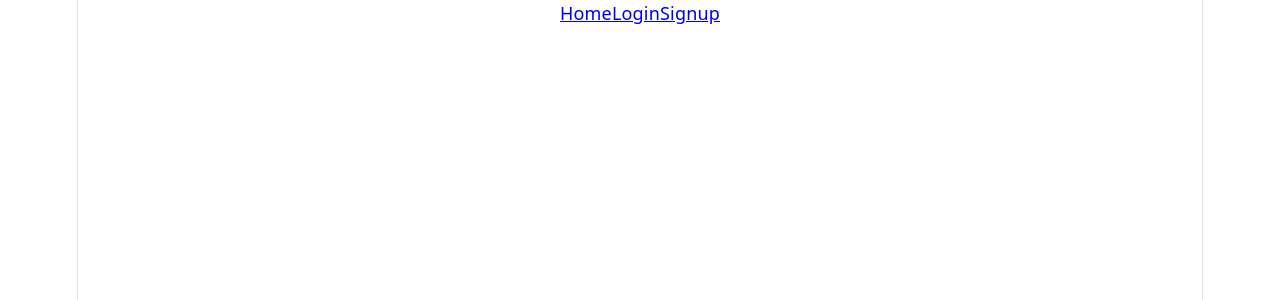
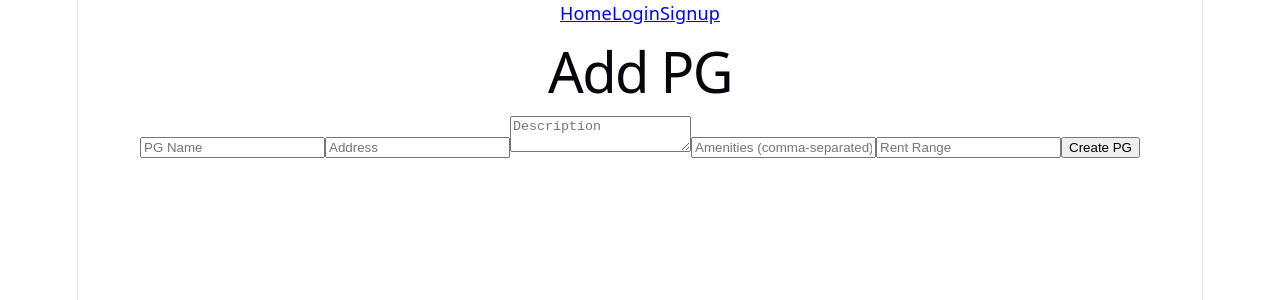
Before and after one commit to Peddireddy2005/smart-pg, a React app in the folder frontend/: page /owner/add-pg in a window 1280 px wide. Before the commit this address had no page. Shown: the top 300 px of the page. Built offline with nearby package versions, Linux system fonts and the light colour scheme; the HTML template or start-up script is replaced by a standard one.

Commit message:
owner Dashboard

```diff
--- a/frontend/src/App.jsx
+++ b/frontend/src/App.jsx
@@ -5,18 +5,19 @@ import Navbar from "./components/Navbar";
 import Home from "./pages/Home";
 import Login from "./pages/Login";
 import Signup from "./pages/Signup";
+import OwnerDashboard from "./pages/OwnerDashboard";
+import AddPG from "./pages/AddPG";
 
 function App() {
   return (
     <>
       <Navbar />
-
       <Routes>
         <Route path="/" element={<Home />} />
-
         <Route path="/login" element={<Login />} />
-
         <Route path="/signup" element={<Signup />} />
+        <Route path="/owner/dashboard" element={<OwnerDashboard />} />
+        <Route path="/owner/add-pg" element={<AddPG />} />
       </Routes>
     </>
   );
--- /dev/null
+++ b/frontend/src/pages/AddPG.jsx
@@ -0,0 +1,90 @@
+import {useState} from 'react';
+import { useNavigate } from "react-router-dom";
+import {createPG} from "../services/pgService";
+
+function AddPG() {
+    const navigate = useNavigate();
+    const[fromData,setFormData] = useState({
+        name:"",
+        address:"",
+        description:"",
+        amenities: "",
+        rentRange:"",
+    });
+
+    const handleChange = (e)=>{
+        setFormData({
+            ...fromData,
+            [e.target.name]:e.target.value,
+        });
+    };
+
+    const handleSubmit = async(e)=>{
+        e.preventDefault();
+        try{
+            await createPG({...fromData,
+                amenities: fromData.amenities.split(","),
+            });
+            alert("PG created successfully");
+            navigate("/owner/dashboard");
+        }catch(error){
+            console.log(error.response?.data);
+            alert(
+                error.response?.data?.message ||
+                error.message ||
+                "Failed to create PG"
+            );
+        }
+    };
+    return(
+        <div className="p-8 max-w-lg mx-auto">
+            <h1 className="text-2xl font-bold mb-4">Add PG</h1>
+            <form onSubmit={handleSubmit} className="flex flex-col gap-4">
+                <input
+                    type="text"
+                    name="name"
+                    placeholder="PG Name"
+                    onChange={handleChange}
+                    className="border p-2 rounded"
+                    required
+                />
+                <input
+                    type="text"
+                    name="address"
+                    placeholder="Address"
+                    onChange={handleChange}
+                    className="border p-2 rounded"
+                    required
+                />
+                <textarea
+                    name="description"
+                    placeholder="Description"
+                    onChange={handleChange}
+                    className="border p-2 rounded"
+                    required
+                />
+                <input
+                    type="text"
+                    name="amenities"
+                    placeholder="Amenities (comma-separated)"
+                    onChange={handleChange}
+                    className="border p-2 rounded"
+                />
+                <input
+                    type="text"
+                    name="rentRange"
+                    placeholder="Rent Range"
+                    onChange={handleChange}
+                    className="border p-2 rounded"
+                />
+                <button
+                    type="submit"
+                    className="bg-black text-white p-2 rounded"
+                >
+                    Create PG
+                </button>
+            </form>
+        </div>
+    );
+}
+export default AddPG;
--- /dev/null
+++ b/frontend/src/pages/OwnerDashboard.jsx
@@ -0,0 +1,62 @@
+import {getMyPGs} from "../services/pgService";
+import { useEffect, useState } from "react";
+import {Link} from "react-router-dom";
+
+function OwnerDashboard() {
+    const [pgs, setPGs] = useState([]);
+    useEffect(() => {
+        const fetchPGs = async ()=>{
+            try{
+                const data = await getMyPGs();
+                setPGs(data);
+            } catch(error){
+                console.lof(error.response?.data);
+                alert(
+                    error.response?.data?.message ||
+                    error.message ||
+                    "Failed to fetch PGs"
+                );
+            }
+        };
+        fetchPGs();
+    },[]);
+
+
+  return (
+    <div className="p-8">
+      <div className="flex justify-between mb-6">
+        <h1 className="text-3xl font-bold">
+          My PGs
+        </h1>
+
+        <Link
+          to="/owner/add-pg"
+          className="bg-black text-white px-4 py-2 rounded"
+        >
+          + Add PG
+        </Link>
+      </div>
+
+      <div className="grid gap-4">
+        {pgs.map((pg) => (
+          <div
+            key={pg._id}
+            className="border p-4 rounded shadow"
+          >
+            <h2 className="text-xl font-semibold">
+              {pg.name}
+            </h2>
+
+            <p>{pg.address}</p>
+
+            <p>{pg.description}</p>
+
+            <p>₹ {pg.rentRange}</p>
+          </div>
+        ))}
+      </div>
+    </div>
+  );
+}
+
+export default OwnerDashboard;
--- /dev/null
+++ b/frontend/src/services/pgService.js
@@ -0,0 +1,22 @@
+import axios from "axios";
+const API = "https://smart-pg-backend-9l7f.onrender.com/api/pgs";
+
+export const getMyPGs = async () => {
+    const token = localStorage.getItem("token");
+    const response = await axios.get(`${API}/my-pgs`,{
+        headers:{
+            Authorization:`Bearer ${token}`,
+        },
+    });
+    return response.data;
+};
+
+export const createPG = async(pgData)=>{
+    const token = localStorage.getItem("token");
+    const response = await axios.post(API,pgData,{
+        headers:{
+            Authorization:`Bearer ${token}`,
+        }
+    });
+    return response.data;
+};
```
Also changed, not shown: 2 other files (tests, documents, lock files or other folders).
